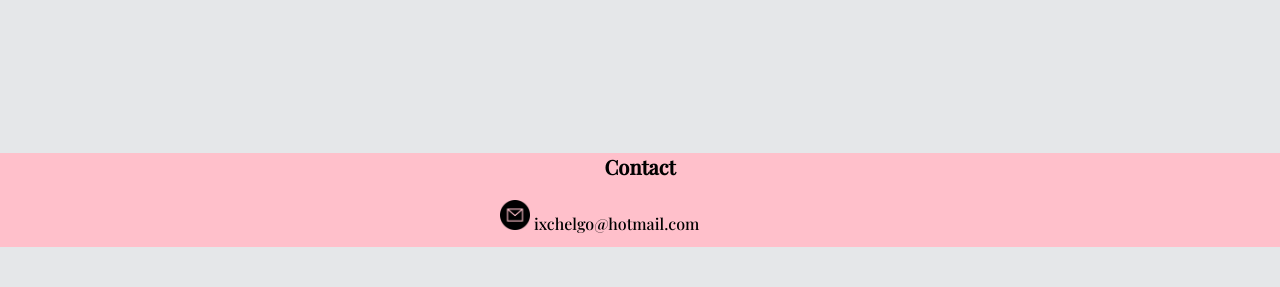
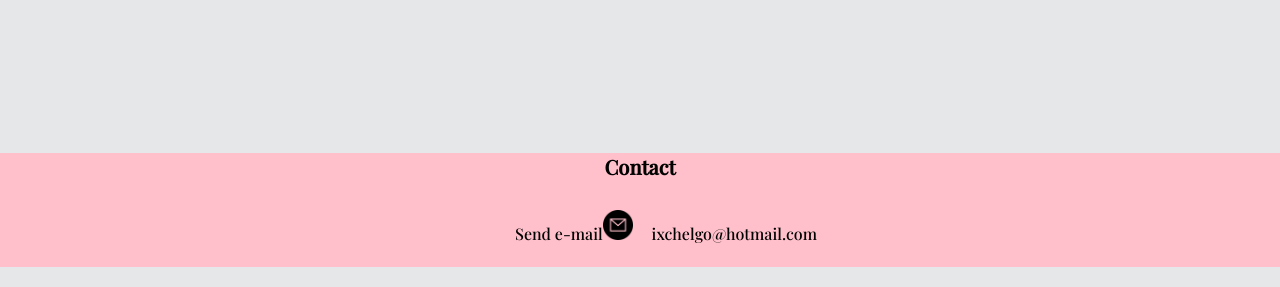
Before and after one commit to mamnuya/OrientationHackathon_Team1Pod334, a Flask app: template app/templates/ixchel.html in a window 1280 px wide. Shown: the part 3198-3485 px from the top of the page. Before the commit the page ends 3445 px from the top, so only its background shows below. Run offline with Flask 2, Linux system fonts and the light colour scheme; the template is opened without the code that fills it, so the values that code supplies are empty.

Commit message:
Update ixchel.html

```diff
--- a/app/templates/ixchel.html
+++ b/app/templates/ixchel.html
@@ -102,11 +102,10 @@
             <footer>
                 <div class="footer">
                     <h5>Contact</h5>
-                    <p> <img src="static/img/email.png" alt= "email" width="30" height="30">
+                    <p> <a href="mailto:someone@example.com">Send e-mail<img src="static/img/email.png" alt= "email" width="30" height="30"></a>
                         ixchelgo@hotmail.com
                     </p>
                 </div>
-
             </footer>
 
     </body>
```
